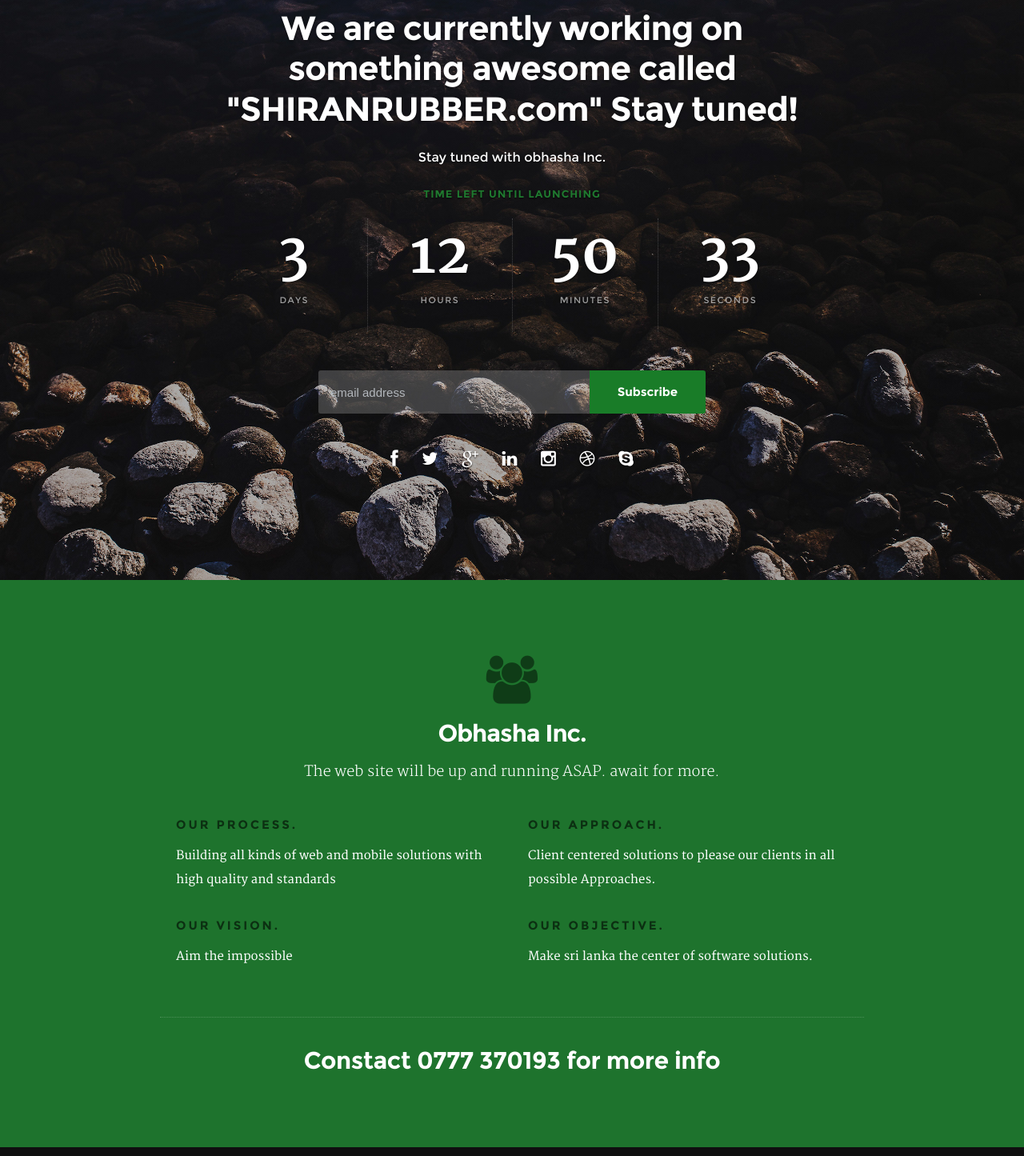
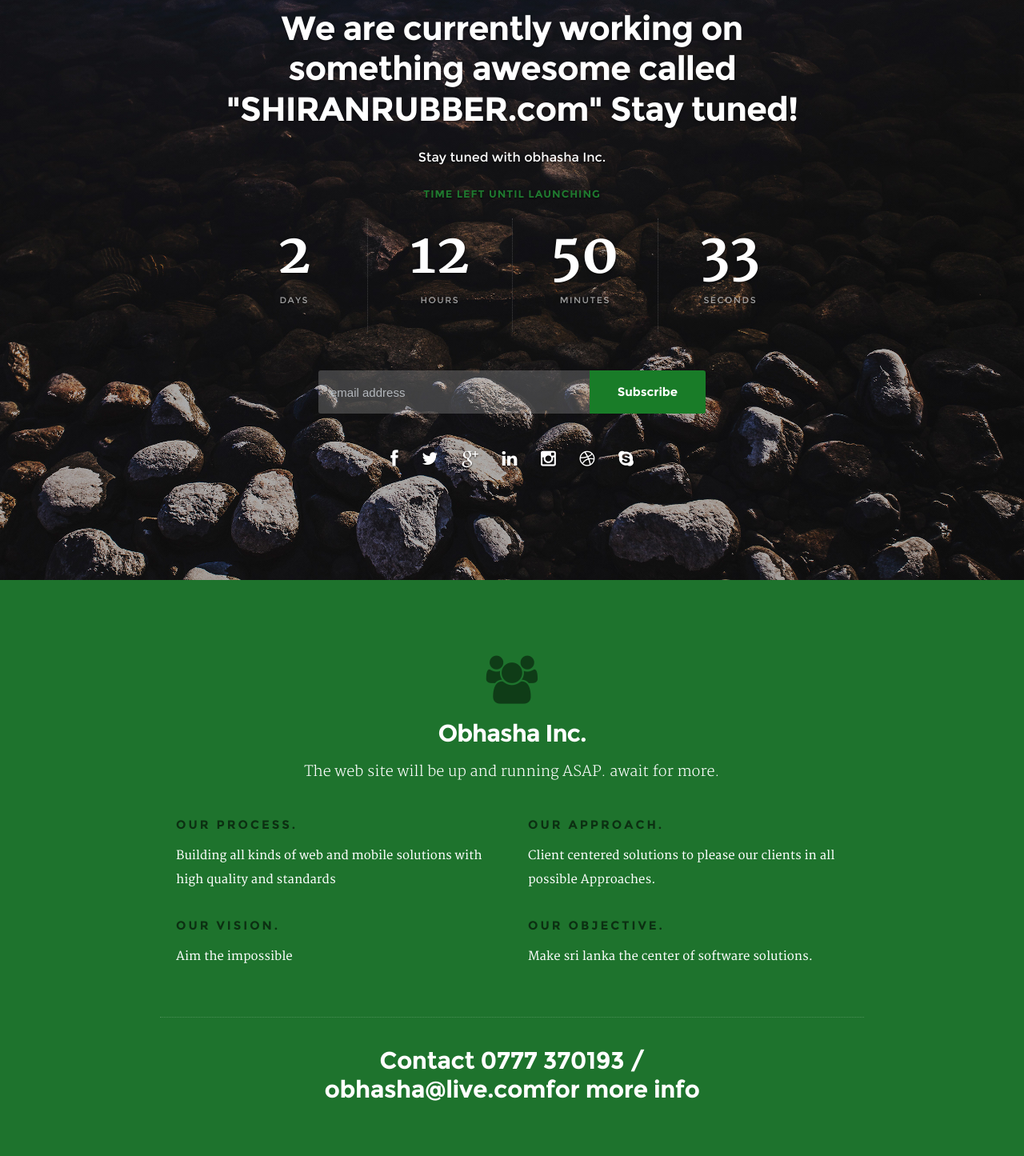
Before and after one commit to obhasha/underConstruction, a plain HTML site: page index.html in a window 1280 px wide. Shown: the part 175-1620 px from the top of the page at 80% size. Drawn offline with nearby package versions, Linux system fonts and the light colour scheme; some packages are replaced by stand-ins of ours.

Commit message:
Update index.html

```diff
--- a/index.html
+++ b/index.html
@@ -77,7 +77,7 @@
 	   		<h5>Time Left Until Launching</h5>
 
 	   		<div id="counter" class="cf">
-	   			<span>3 <em>days</em></span>
+	   			<span>2 <em>days</em></span>
  					<span>12 <em>hours</em></span>
 					<span>50 <em>minutes</em></span>
  					<span>33 <em>seconds</em></span>
@@ -177,7 +177,7 @@
 
 		      <div class="twelve columns">
 
-			      <h2><a href="http://www.dreamhost.com/r.cgi?287326|STYLESHOUT">Constact 0777 370193 for more info</a></h2>
+			      <h2><a href="http://www.dreamhost.com/r.cgi?287326|STYLESHOUT">Contact 0777 370193 / obhasha@live.comfor more info</a></h2>
 
 <!--
 			      <p class="lead">
```
